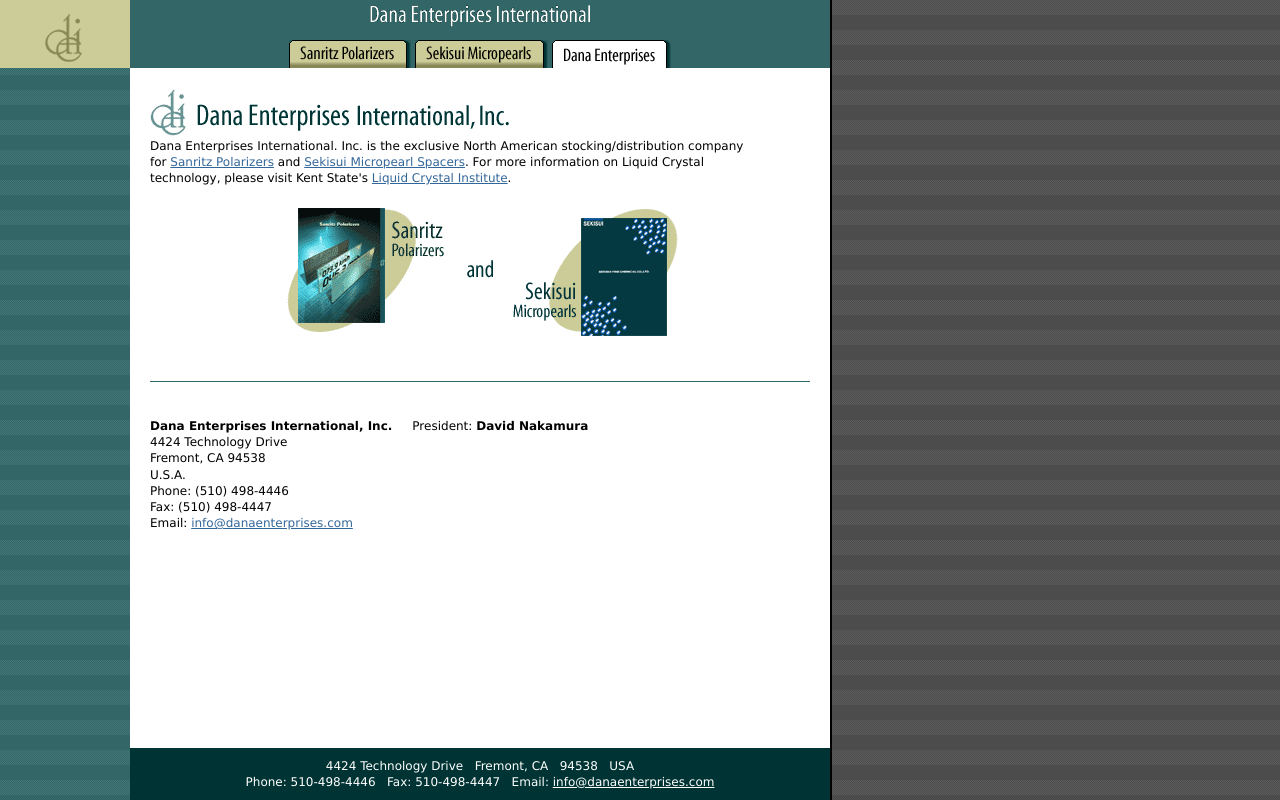
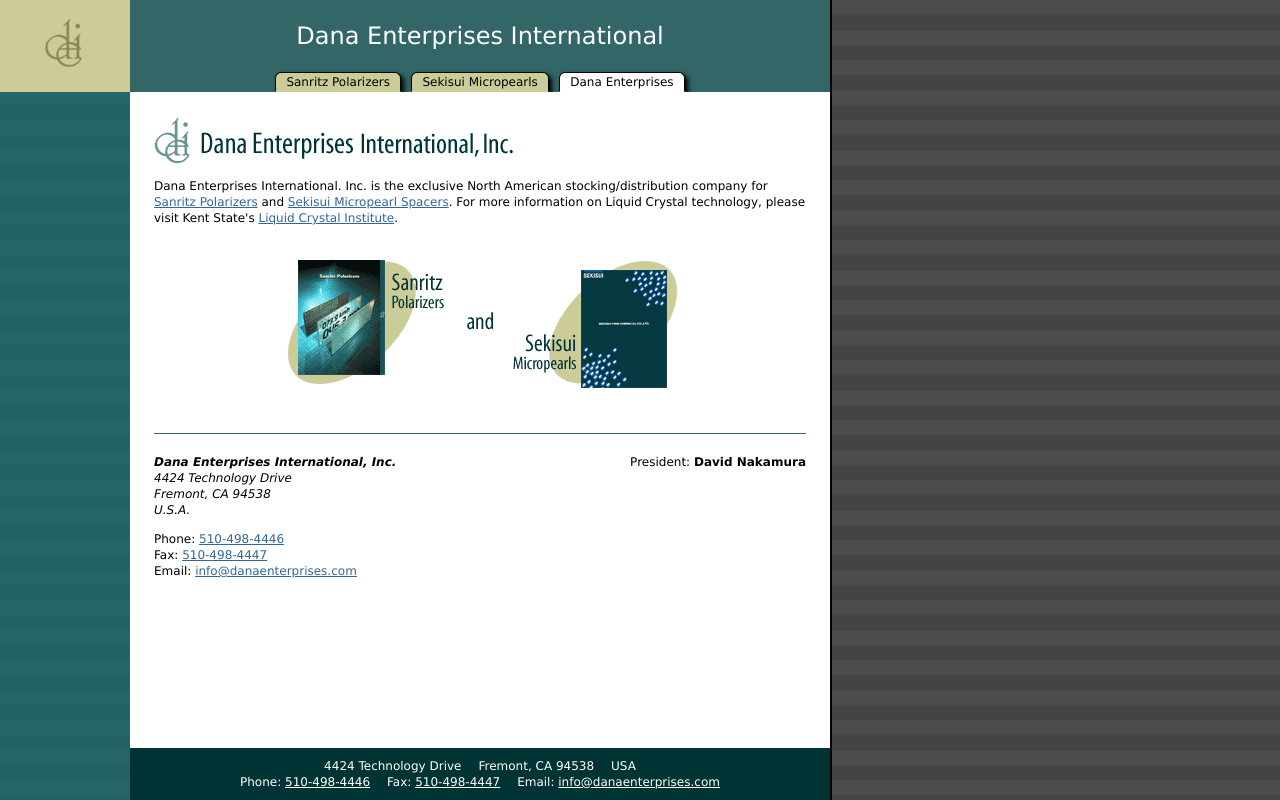
Before and after one commit to Djspaceg/dana-enterprises, a plain HTML site: page index.html in a window 1280 px wide. Drawn offline with Linux system fonts and the light colour scheme.

Commit message:
Refactor of all code on the site to meet with current standards
Enact-DCO-1.0-Signed-off-by: Blake Stephens <blake.stephens@lge.com>

```diff
--- a/danatext.css
+++ b/danatext.css
@@ -1,28 +1,140 @@
-body { font-family: Verdana, Arial, Helvetica, sans-serif; font-size: 12px; font-weight: normal; color: black; line-height:135%;margin:0;
-padding:0; height:100%;}
-A:link {color: #336699; font-weight: normal; text-decoration: underline}
-A:visited {color: #dd4411; font-weight: normal; text-decoration: underline}
-A:active {color: #003366; font-weight: normal; text-decoration: underline}
+body {
+	font-family: Verdana, Arial, Helvetica, sans-serif;
+	font-size: 12px;
+	font-weight: normal;
+	color: black;
+	line-height: 135%;
+	margin: 0;
+	padding: 0;
+	height: 100%;
+	background-color: #4c4c4c;
+	background-image: linear-gradient(to top, rgba(0, 0, 0, 0.1), rgba(0, 0, 0, 0.1) 50%, rgba(0, 0, 0, 0) 50%, rgba(0, 0, 0, 0));
+	background-size: 30px 30px;
+	position: absolute;
+}
+a:link {
+	color: #336699;
+}
+a:visited {
+	color: #dd4411;
+}
+a:active {
+	color: #003366;
+}
 
-.text { font-family: Verdana, Arial, Helvetica, sans-serif; font-size: 12px; font-weight: normal; color: black; line-height:135%;}
-.textgreen { font-family: Verdana, Arial, Helvetica, sans-serif; font-size: 12px; font-weight: normal; color: 336666; line-height:135%;}
-.textwhite { font-family: Verdana, Arial, Helvetica, sans-serif; font-size: 12px; font-weight: normal; color: white; line-height:135%;}
-.textgray { font-family: Verdana, Arial, Helvetica, sans-serif; font-size: 12px; font-weight: normal; color: #666666; line-height:135%; }
-.big { font-family: Verdana, Arial, Helvetica, sans-serif; font-size: 14px; font-weight: normal; color: black; line-height:135%;}
-.small { font-family: Verdana, Arial, Helvetica, sans-serif; font-size: 11px; font-weight: normal; color: black; line-height:135%;}
-.smaller { font-family: Verdana, Arial, Helvetica, sans-serif; font-size: 10px; font-weight: normal; color: black; line-height:135%;}
+.page {
+	width: 830px;
+	background-color: rgba(0, 128, 128, 0.5);
+	display: flex;
+	flex-direction: column;
+	height: 100%;
+	border-right: 2px solid black;
+}
 
-.tableBorder1 { font-family: Verdana, Helvetica, Arial, sans-serif; font-size: 12px; color: #000000; background: #3399cc; line-height:135%; }
-.table1 { font-family: Verdana, Helvetica, Arial, sans-serif; font-size: 12px; color: #cc6600; background: #ffeecc; line-height:135%; }
-.table2 { font-family: Verdana, Helvetica, Arial, sans-serif; font-size: 12px; color: #336699; background: #ffeecc; line-height:135%; }
-.tableTitle { font-family: Verdana, Helvetica, Arial, sans-serif; font-size: 12px; color: #000000; background: #ffeecc; line-height:135%; }
+header {
+	flex: 0 0;
+}
+.headerWrapper {
+	display: flex;
+}
 
-.table1Big { font-family: Verdana, Helvetica, Arial, sans-serif; font-size: 13px; color: #cc6600; background: #ffeecc; line-height:135%; }
-.table2Big { font-family: Verdana, Helvetica, Arial, sans-serif; font-size: 13px; color: #336699; background: #ffeecc; line-height:135%; }
-.tableTitleBig { font-family: Verdana, Helvetica, Arial, sans-serif; font-size: 13px; color: #000000; background: #ffeecc; line-height:135%; }
+header .logo {
+	width: 130px;
+	background-color: #cccc99;
+	text-align: center;
+	display: flex;
+	align-items: center;
+	justify-content: center;
+}
 
-.home { font-family: Verdana, Arial, Helvetica, sans-serif; font-size: 12px; font-weight: normal; color: 666666; line-height:135%; }
+header nav {
+	background-color: #336666;
+	flex-grow: 1;
+}
 
-#footer {color:#FFFFFF}
-#footer a{color:#FFFFFF}
-#footer a:visited{color:#FFFFFF}
+header .banner {
+	text-align: center;
+	font-size: 200%;
+	line-height: 3em;
+}
+header .banner a:link,
+header .banner a:hover,
+header .banner a:active,
+header .banner a:visited {
+	color: white;
+	text-decoration: none;
+}
+
+header .tabs {
+	margin: 0;
+	padding: 0;
+	text-align: center;
+}
+
+header .tabs li {
+	display: inline-block;
+	margin: 0 0.5ex;
+	padding: 0 10px;
+	border: 1px solid black;
+	border-bottom-color: transparent;
+	background-color: #cccc99;
+	border-top-left-radius: 0.5em;
+	border-top-right-radius: 0.5em;
+	box-shadow: 3px 3px 5px black;
+	line-height: 1.5em;
+}
+
+header .tabs li.active {
+	background-color: white;
+}
+
+header .tabs li a:link,
+header .tabs li a:visited {
+	color: black;
+	text-decoration: none;
+}
+
+article {
+	margin-left: 130px;
+	padding: 2em 2em 6em 2em;
+	background-color: white;
+	flex: 1 1 100%;
+	overflow: auto;
+}
+
+hr {
+	margin-top: 20px;
+	margin-bottom: 20px;
+	border: 0 solid transparent;
+	border-top: solid 1px #336666;
+}
+
+footer {
+	background-color: #003333;
+	color: white;
+	padding: 10px 0 10px 0;
+	width: 700px;
+	position: fixed;
+	bottom: 0;
+	margin-right: auto;
+	margin-left: auto;
+	text-align: center;
+	margin-left: 130px;
+}
+
+footer a:link,
+footer a:hover,
+footer a:active,
+footer a:visited {
+	color: white;
+}
+
+footer ul {
+	margin: 0;
+	padding: 0;
+}
+
+footer ul li {
+	display: inline-block;
+	margin: 0 1ex;
+}
--- a/index.html
+++ b/index.html
@@ -6,8 +6,14 @@
 		<link href="danatext.css" rel="stylesheet" type="text/css">
 		<meta name="description" content="Dana Enterprises International. Inc. is the exclusive North American stocking/distribution company for Sanritz Polarizers and Sekisui Micropearl Spacers. For more information on Liquid Crystal technology, please visit Kent State&#39;s Liquid Crystal Institute.">
 		<meta name="keywords" content="Sekisui Micropearl Spacers, Sanritz Polarizers, David Nakamura, Liquid Crystal, Liquid Crystal technology, Polarizers, Micropearl Spacers ">
+		<script type="text/javascript">// <![CDATA[
+function hideEmail (user, host) {
+	var link = user + '@' + host;
+	document.write('<a hre' + 'f="ma' + 'ilto:' + link + '">' + link + '</a>');
+}
+// ]]></script>
+
 		<script type="text/javascript" src="./ga.js"></script>
-		<script type="text/javascript" src="./rollover.js"></script>
 		<script type="text/javascript">
 
 var _gaq = _gaq || [];
@@ -21,84 +27,76 @@
 })();
 
 </script>
-		<script type="text/javascript">
-<!--
-
-
-okay = false;
-
-function var_init() {
-	rtype = "highlighting";
-
-	path = "images/";
-
-	imagenames = new Array(
-		"tab_sanritz", "tab_sekisui", "tab_dana"
-		);
-
-	suffixes = new Array(
-		"-on", "-off"
-		);
-
-	ext = ".gif";
-}
-
-// -->
-</script>
 	</head>
 
-	<body onload="roll_init()" bgcolor="#336666" background="images/background02.gif" style="margin:0" data-gr-c-s-loaded="true">
-		<div style="float: left; text-align: center; height: 100%; width: 130px; position: absolute; left: 0; top: 0; padding: 0; background-image: url(images/menu_bkgd.gif);">
-			<div style="background-color: #cccc99; width: 130px; height: 58px; text-align: center; margin: auto 0; padding-top: 10px;"><img src="images/dana_symbol.gif" alt="" width="47" height="57" border="0"></div>
+	<body bgcolor="#4c4c4c">
+		<div class="page">
+			<header>
+				<div class="headerWrapper">
+				<div class="logo">
+					<a href="/">
+						<img src="images/dana_symbol.gif" alt="" width="47" height="57" border="0" />
+					</a>
 				</div>
-		<div style="float: right; width: 700px; background-color: #ffffff; height: 100%; position: absolute; left: 130px; top: 0; padding: 0; text-align: left; border-right: solid 2px #000000;">
-			<div style="text-align: center; height: 40px; background-color: #336666;"><a href="http://danaenterprises.com/index.htm" target="_top"><img style="display: inline-block;" src="images/dana_logo.gif" alt="" width="233" height="30" border="0"></a></div>
-			<div style="background-color: #336666; height: 28px; margin: auto 0; text-align: center; padding-top: 0px;"><a href="http://www.sanritz-corp.co.jp/" target="_top"> <img src="images/tab_sanritz-off.gif" alt="" width="122" height="28" name="tab_sanritz" border="0"></a> <a href="http://www.sekisuichemical.com/product/it_r_m/fine_c/index.html" target="_top"> <img src="images/tab_sekisui-off.gif" alt="" width="133" height="28" name="tab_sekisui" border="0"></a> <a href="http://danaenterprises.com/" target="_top"><img src="images/tab_dana-current.gif" alt="" width="119" height="28" border="0"></a></div>
-			<div style="background-color: #ffffff; padding: 20px; display: block;"><img style="display: block;" src="images/content_logo.gif" alt="" width="360" height="50" border="0">
-			<div style="width: 600px;">Dana Enterprises International. Inc. is the exclusive North American stocking/distribution company for <a href="http://www.sanritz-corp.co.jp/">Sanritz Polarizers</a> and <a href="http://www.sekisuichemical.com/product/it_r_m/fine_c/index.html" target="_top">Sekisui Micropearl Spacers</a>. For more information on Liquid Crystal technology, please visit Kent State's <a href="http://www.lci.kent.edu/" target="_top">Liquid Crystal Institute</a>.</div>
+				<nav>
+					<div class="banner">
+						<a href="/">
+							Dana Enterprises International
+							<!-- <img src="images/dana_logo.gif" alt="Dana Enterprises International" width="233" height="30" border="0" /> -->
+						</a>
+					</div>
+					<ul class="tabs">
+						<li><a href="http://www.sanritz-corp.co.jp/">Sanritz Polarizers</a></li>
+						<li><a href="http://www.sekisuichemical.com/product/it_r_m/fine_c/index.html">Sekisui Micropearls</a></li>
+						<li class="active"><a href="/">Dana Enterprises</a></li>
+					</ul>
+				</nav>
+				</div>
+			</header>
 
-			<table border="0" cellspacing="0" cellpadding="0" align="center">
-				<tbody>
-					<tr valign="top">
-						<td colspan="2" align="center" valign="top"><a href="http://www.sanritz-corp.co.jp/products/polarizer/index.html" target="_top"><img src="images/cover_sanritz.gif" alt="" width="180" height="130" border="0" vspace="20"></a> <img src="images/and.gif" alt="" width="35" height="130" vspace="20"> <a href="http://www.sekisuichemical.com/product/it_r_m/fine_c/index.html" target="_top"><img src="images/cover_sekisui.gif" alt="" width="180" height="130" border="0" vspace="20"></a></td>
-					</tr>
-				</tbody>
-			</table>
+			<article>
+				<img style="display: block;" src="images/content_logo.gif" alt="" width="360" height="50" border="0">
+				<p>Dana Enterprises International. Inc. is the exclusive North American stocking/distribution company for <a href="http://www.sanritz-corp.co.jp/">Sanritz Polarizers</a> and <a href="http://www.sekisuichemical.com/product/it_r_m/fine_c/">Sekisui Micropearl Spacers</a>. For more information on Liquid Crystal technology, please visit Kent State's <a href="http://www.lci.kent.edu/">Liquid Crystal Institute</a>.</p>
 
-			<div id="urlss-20121116-170" style="display: none;">&nbsp;</div>
-			<script>// <![CDATA[
-			document.getElementById("urlss-20121116-170").style.display="none"
-			// ]]></script>
-			<div style="border-top: solid 1px #336666; margin-top: 20px; margin-bottom: 20px;">&nbsp;</div>
-			<div style="float: left; margin-right: 20px; display: block;">
-				<strong>Dana Enterprises International, Inc.</strong><br>
+				<div style="text-align: center;">
+					<a href="http://www.sanritz-corp.co.jp/products/polarizer/index.html" target="_top"><img src="images/cover_sanritz.gif" alt="Sanritz Polarizers" width="180" height="130" border="0" vspace="20"></a>
+					<img src="images/and.gif" alt="and" width="35" height="130" vspace="20">
+					<a href="http://www.sekisuichemical.com/product/it_r_m/fine_c/" target="_top"><img src="images/cover_sekisui.gif" alt="Sekisui Micropearls" width="180" height="130" border="0" vspace="20"></a>
+				</div>
+
+				<hr />
+
+				<div style="float: right;">
+					President: <strong>David Nakamura</strong>
+				</div>
+				<div>
+					<address><strong>Dana Enterprises International, Inc.</strong><br>
 					4424 Technology Drive<br>
 					Fremont, CA 94538<br>
-				U.S.A.<br>
-				Phone: (510) 498-4446<br>
-				Fax: (510) 498-4447<br>
-				Email: <script language="JavaScript">// <![CDATA[
-var user = "info";
-var host = "danaenterprises.com";
-var link = user + "@" + host;
-document.write("<a hre" + "f=ma" + "ilto:" + user + "@" + host + ">" + link + "</a>");
+					U.S.A.</address>
+					<p>
+						Phone: <a href="tel:+15104984446">510-498-4446</a><br>
+						Fax: <a href="tel:+15104984447">510-498-4447</a><br>
+						Email: <script type="text/javascript">// <![CDATA[
+hideEmail('info', 'danaenterprises.com');
 // ]]></script>
+					</p>
 				</div>
-			<div style="float: left; margin-right: 20px; display: inline-block;">
-				President: <strong>David Nakamura</strong>&nbsp;&nbsp;&nbsp;&nbsp;&nbsp;&nbsp;&nbsp;&nbsp;&nbsp;&nbsp;</div>
+			</article>
+			<footer>
+				<ul>
+					<li>4424 Technology Drive</li>
+					<li>Fremont, CA 94538</li>
+					<li>USA</li>
+				</ul>
+				<ul>
+					<li>Phone: <a href="tel:+15104984446">510-498-4446</a></li>
+					<li>Fax: <a href="tel:+15104984447">510-498-4447</a></li>
+					<li>Email: <script type="text/javascript">// <![CDATA[
+hideEmail('info', 'danaenterprises.com');
+// ]]></script></li>
+				</ul>
+			</footer>
 		</div>
-			<div id="footer" style="float: left; background-color: #003333; padding: 10px 0 10px 0; width: 700px; position: fixed; bottom: 0px; margin-right: auto; margin-left: auto; text-align: center; border-right: solid 2px #000000;">
-				<span class="textwhite">4424 Technology Drive&nbsp;&nbsp;&nbsp;Fremont, CA&nbsp;&nbsp;&nbsp;94538&nbsp;&nbsp;&nbsp;USA<br>
-				Phone: 510-498-4446&nbsp;&nbsp;&nbsp;Fax: 510-498-4447&nbsp;&nbsp;&nbsp;Email: <script language="JavaScript">// <![CDATA[
-var user = "info";
-var host = "danaenterprises.com";
-var link = user + "@" + host;
-document.write("<a hre" + "f=ma" + "ilto:" + user + "@" + host + ">" + link + "</a>");
-// ]]></script>
-				</span>
-			</div>
-		</div>
-
-		<span class="gr__tooltip"><span class="gr__tooltip-content"></span><i class="gr__tooltip-logo"></i><span class="gr__triangle"></span></span>
 	</body>
 </html>
```
Lines whose indentation alone changed are shown as unchanged.
